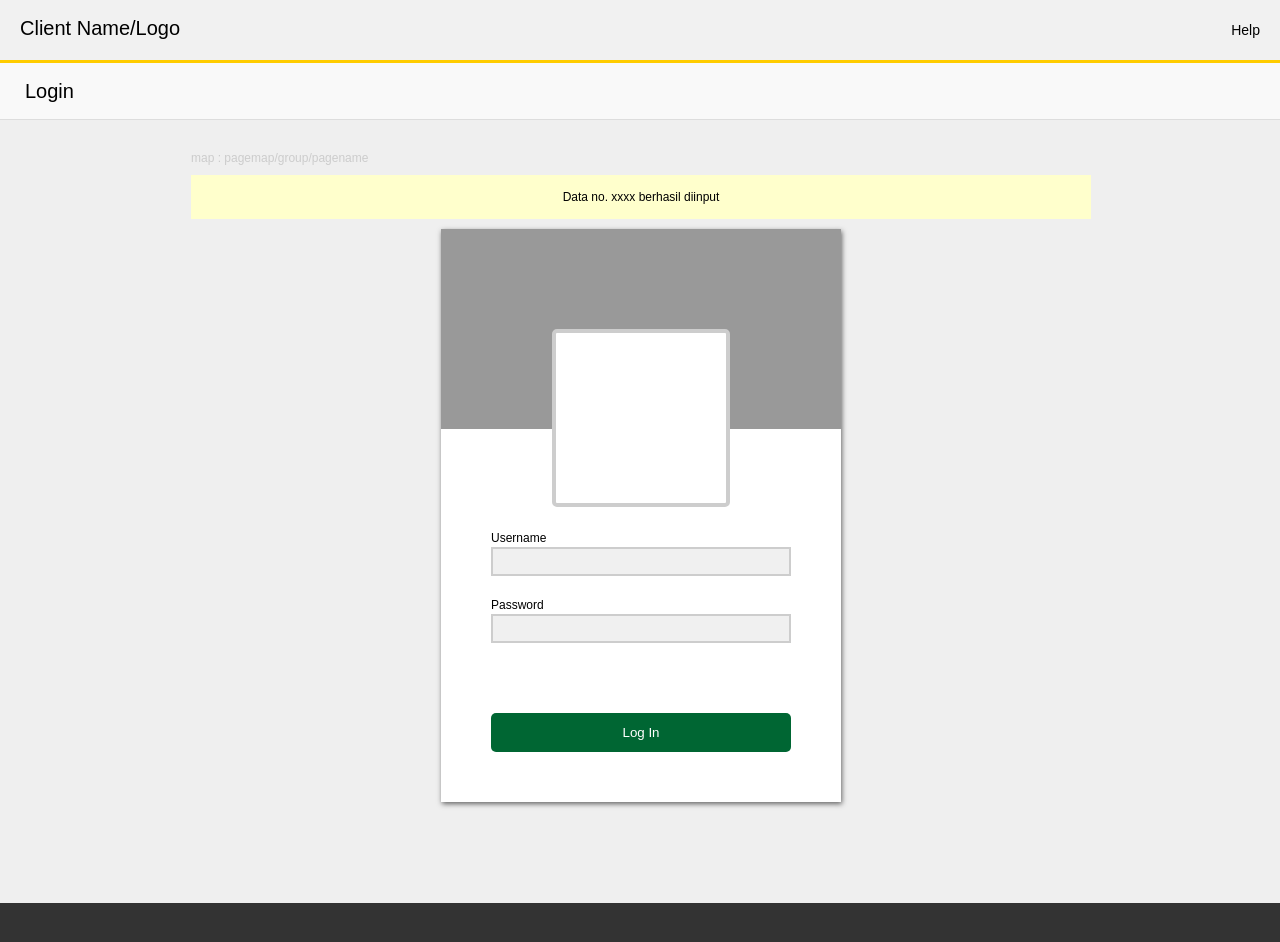
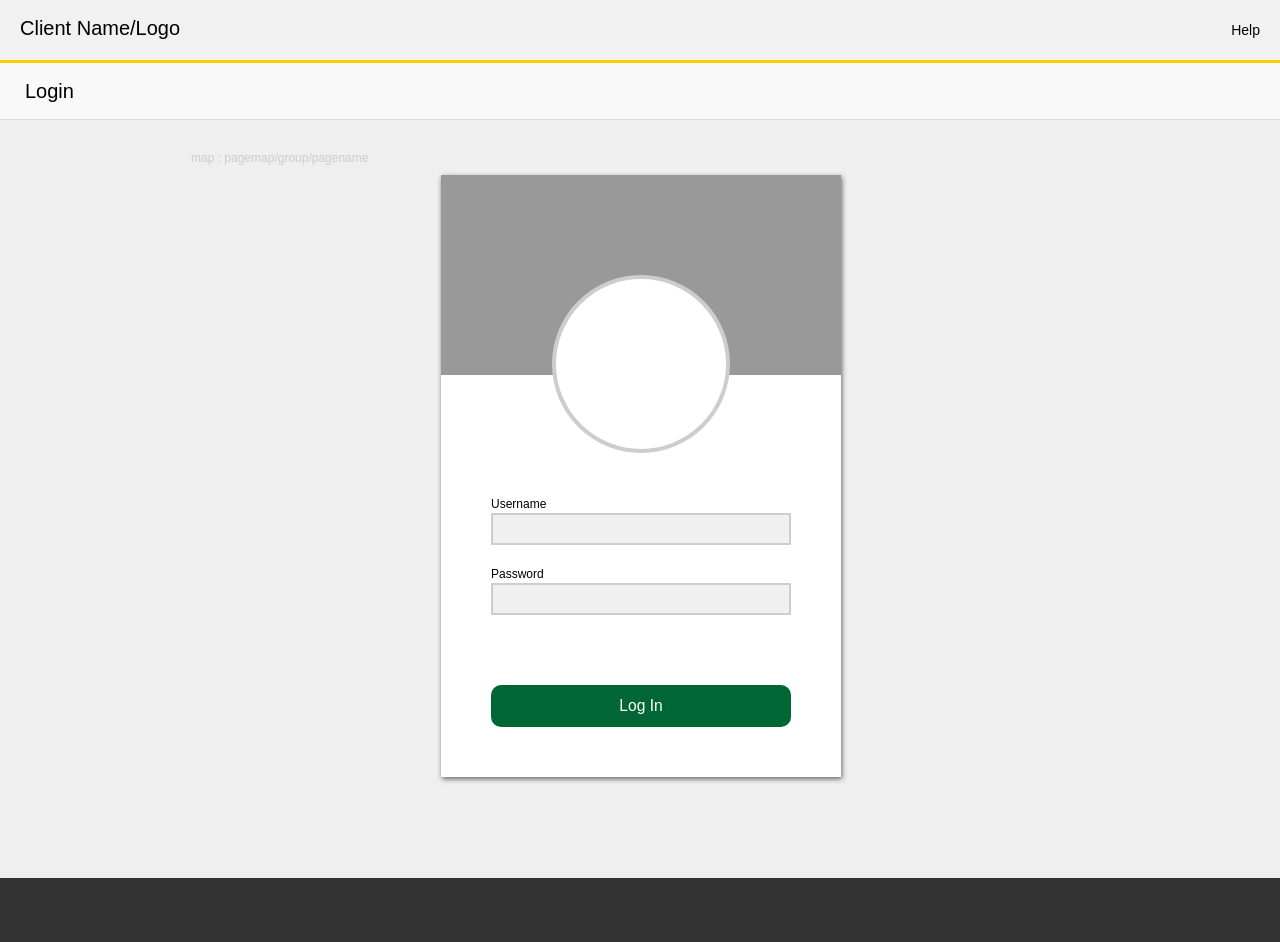
Before and after one commit to steev-tupanwael/scontro-fr, a plain HTML site: page index.html in a window 1280 px wide. Drawn offline with Linux system fonts and the light colour scheme.

Commit message:
update backbone

```diff
--- a/css/style.css
+++ b/css/style.css
@@ -230,6 +230,7 @@ div#content #viewer .notification {
   width: 900px;
   margin: 10px auto;
   text-align: center;
+  display: none;
 }
 div#content #viewer .notification section {
   padding: 15px;
@@ -253,8 +254,8 @@ div#content #viewer .loginbox .logologin {
   height: 170px;
   margin: auto;
   border: solid 4px #cdcdcd;
-  -webkit-border-radius: 5px;
-  border-radius: 5px;
+  -webkit-border-radius: 50%;
+  border-radius: 50%;
   background: #fff;
   position: absolute;
   top: 100px;
@@ -263,7 +264,7 @@ div#content #viewer .loginbox .logologin {
 div#content #viewer .loginbox form {
   width: 300px;
   margin: auto;
-  margin-top: 100px;
+  margin-top: 120px;
   margin-bottom: 100px;
 }
 div#content #viewer .loginbox form div {
@@ -276,15 +277,17 @@ div#content #viewer .loginbox form div input[type="password"] {
   border: solid 2px #cdcdcd;
   padding: 5px;
   margin-bottom: 20px;
+  font-size: 1.3em;
 }
-div#content #viewer .loginbox form div button {
+div#content #viewer .loginbox form div input[type="submit"] {
   width: 300px;
   padding: 12px;
   color: #fff;
   background: #063;
+  font-size: 1.3em;
   border: none;
-  -webkit-border-radius: 5px;
-  border-radius: 5px;
+  -webkit-border-radius: 10px;
+  border-radius: 10px;
   text-align: center;
   margin-top: 50px;
   margin-bottom: 50px;
--- a/index.html
+++ b/index.html
@@ -29,13 +29,13 @@
 					<div class="loginbox">
 						<div class="bglogin"></div>
 						<div class="logologin"></div>
-						<form>
-							<div>Username</div>
-							<div><input type="text"></div>
-							<div>Password</div>
-							<div><input type="password"></div>
+						<form id="login">
+							<div><label for="username">Username</label></div>
+							<div><input type="text" id="username" name="username"></div>
+							<div><label for="password">Password</label></div>
+							<div><input type="password" id="password" name="password"></div>
 							<div>
-								<button>Log In</button>
+								<input type="submit" value="Log In">
 							</div>
 						</form>
 					</div>
@@ -103,13 +103,14 @@
 		<script src="js/views.js"></script>
 		<script src="js/router.js"></script>
 		<script>
-			// new App.Router;
-			// Backbone.history.start();
+			new App.Router;
+			Backbone.history.start();
+
+
 
 			var wrap = $(window);
 
 			wrap.on("scroll", function(e) {
-				console.log(wrap.scrollTop());
 				if (wrap.scrollTop() > 50) {
 					$("#topmenu").addClass('fix-topmenu');
 				} else {
--- a/js/collections.js
+++ b/js/collections.js
@@ -0,0 +1,4 @@
+App.Collections.User = Backbone.Collection.extend({
+	model: App.Models.User,
+	url: '/login'
+});
--- a/js/models.js
+++ b/js/models.js
@@ -0,0 +1,3 @@
+App.Models.User = Backbone.Model.extend({
+
+});
--- a/js/router.js
+++ b/js/router.js
@@ -0,0 +1,9 @@
+App.Router = Backbone.Router.extend({
+	routes: {
+		'': 'index'
+	},
+
+	index: function() {
+		console.log('the index page');
+	}
+});
--- a/js/views.js
+++ b/js/views.js
@@ -0,0 +1,33 @@
+/*=======================================
+=            Global App View            =
+=======================================*/
+
+App.Views.App = Backbone.View.extend({
+	initialize: function() {
+		var loginView = new App.Views.Login();
+	}
+});
+
+/*=====  End of Global App View  ======*/
+
+
+/*==================================
+=            Login View            =
+==================================*/
+
+App.Views.Login = Backbone.View.extend({
+	el: '#login',
+
+	events: {
+		'submit': 'login'
+	},
+
+	login: function(e) {
+		e.preventDefault();
+
+		console.log( 'login' );
+	}
+});
+
+
+/*=====  End of Login View  ======*/
```
Also changed, not shown: 2 other files.
